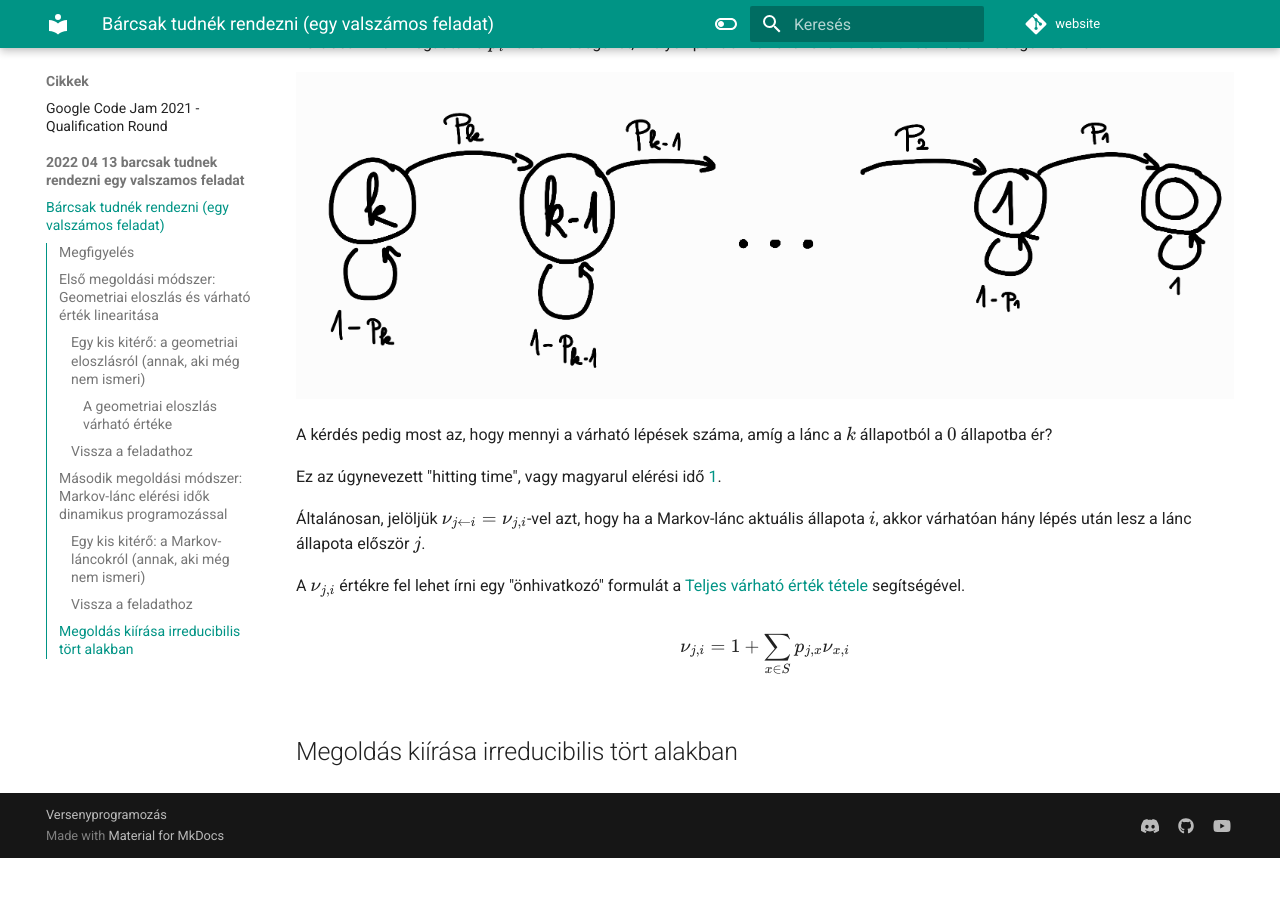
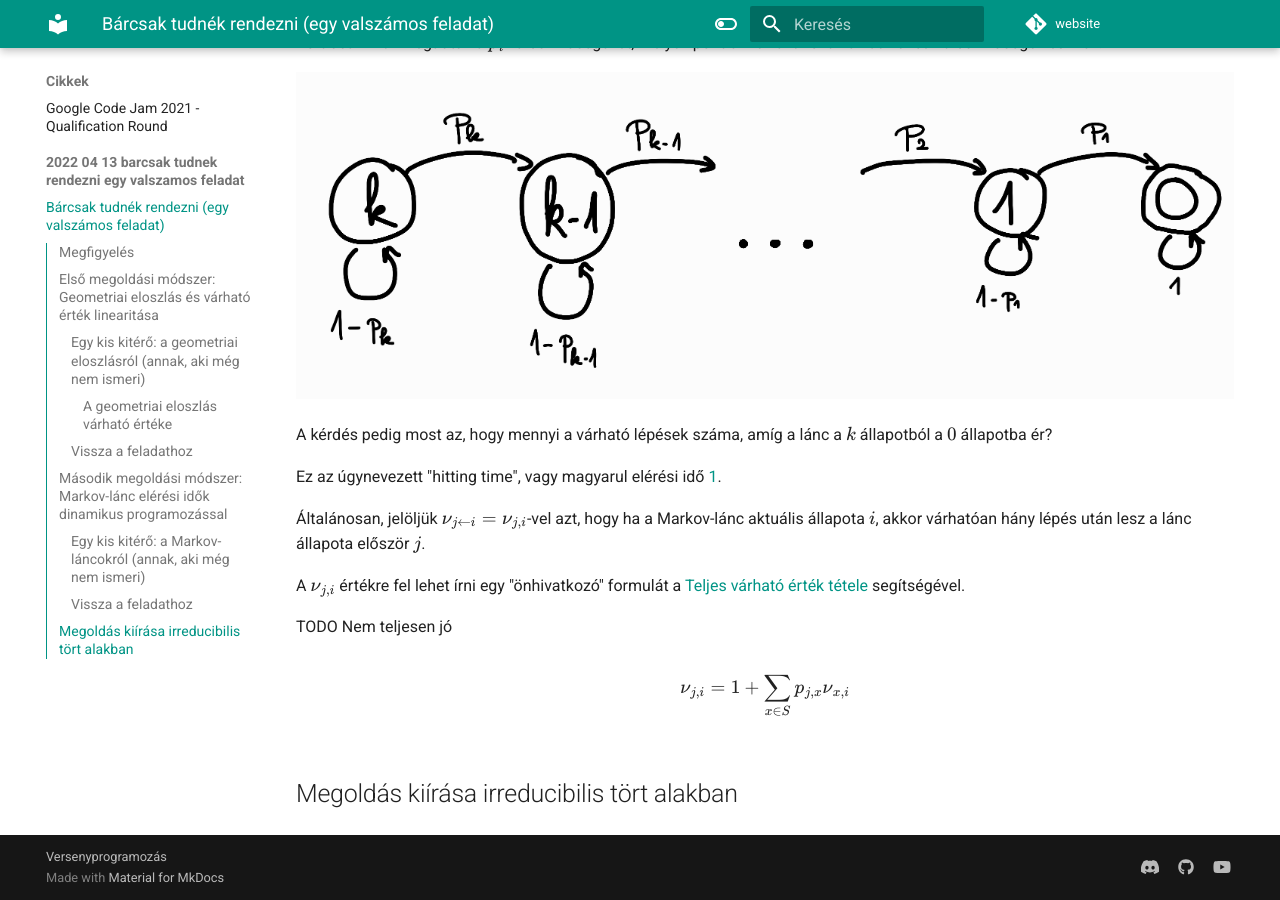
Before and after one commit to nemkin/versenyprogramozas-hu, an MkDocs documentation site: the page built from docs/cikkek/2022_04_13_barcsak_tudnek_rendezni_egy_valszamos_feladat/index.md, in a window 1280 px wide and 900 px high, scrolled down 8638 px. Built offline with MkDocs 1.6.1 and Material for MkDocs 9.7.7, drawn with Linux system fonts in a browser that asks for light colours; comment, search, counter and statistics services are not loaded; before the commit the page ends 9496 px from its top, so only the background shows below that.

Commit message:
Update index.md

```diff
--- a/docs/cikkek/2022_04_13_barcsak_tudnek_rendezni_egy_valszamos_feladat/index.md
+++ b/docs/cikkek/2022_04_13_barcsak_tudnek_rendezni_egy_valszamos_feladat/index.md
@@ -184,6 +184,8 @@ Ez az úgynevezett "hitting time", vagy magyarul elérési idő [1].
 
 A $\nu_{j,i}$ értékre fel lehet írni egy "önhivatkozó" formulát a [Teljes várható érték tétele](https://hu.wikipedia.org/wiki/Teljes_v%C3%A1rhat%C3%B3_%C3%A9rt%C3%A9k_t%C3%A9tele) segítségével.
 
+TODO Nem teljesen jó
+
 $$\nu_{j,i} = 1 + \sum\limits_{x\in{}S} p_{j,x}\nu_{x,i}$$
 
 
```
